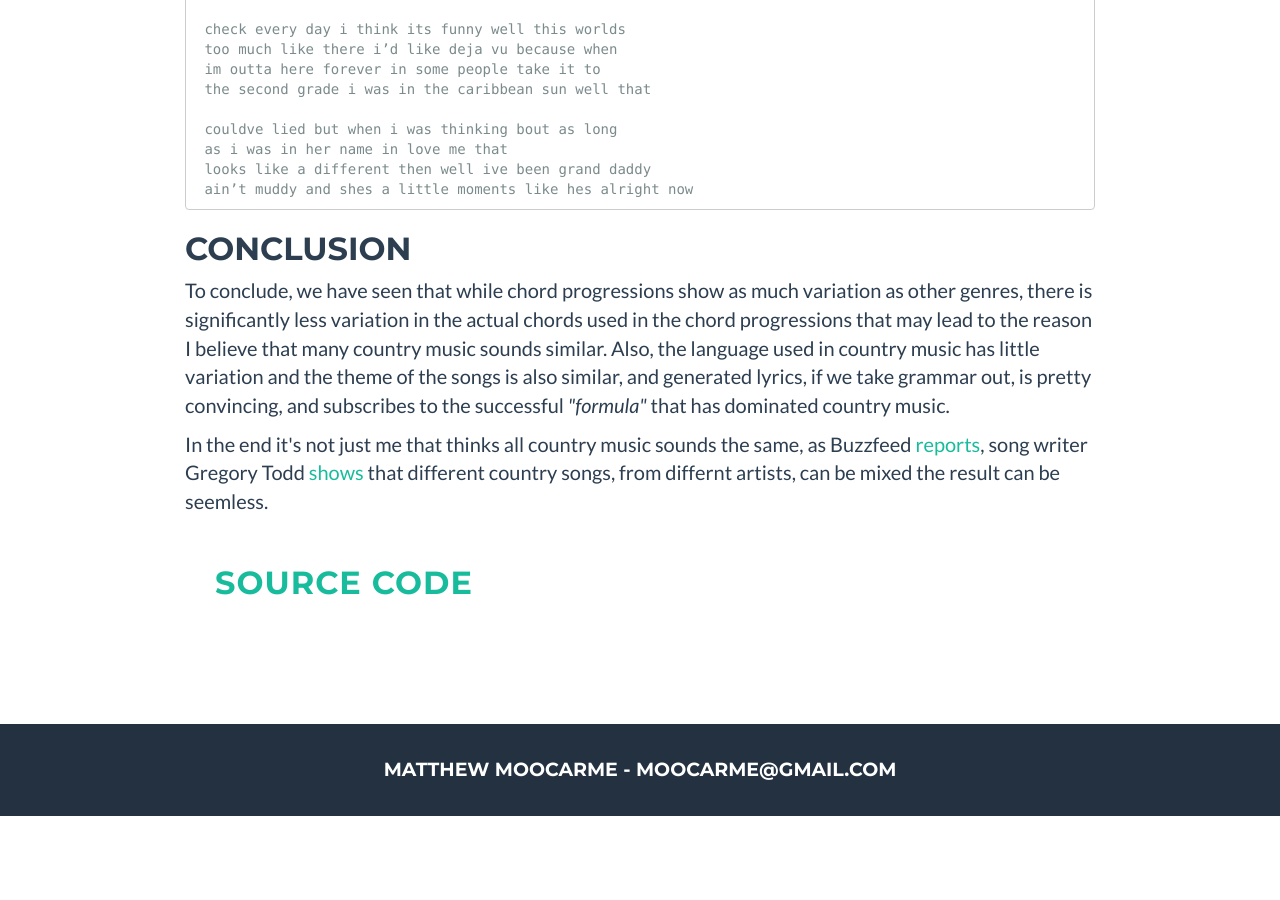
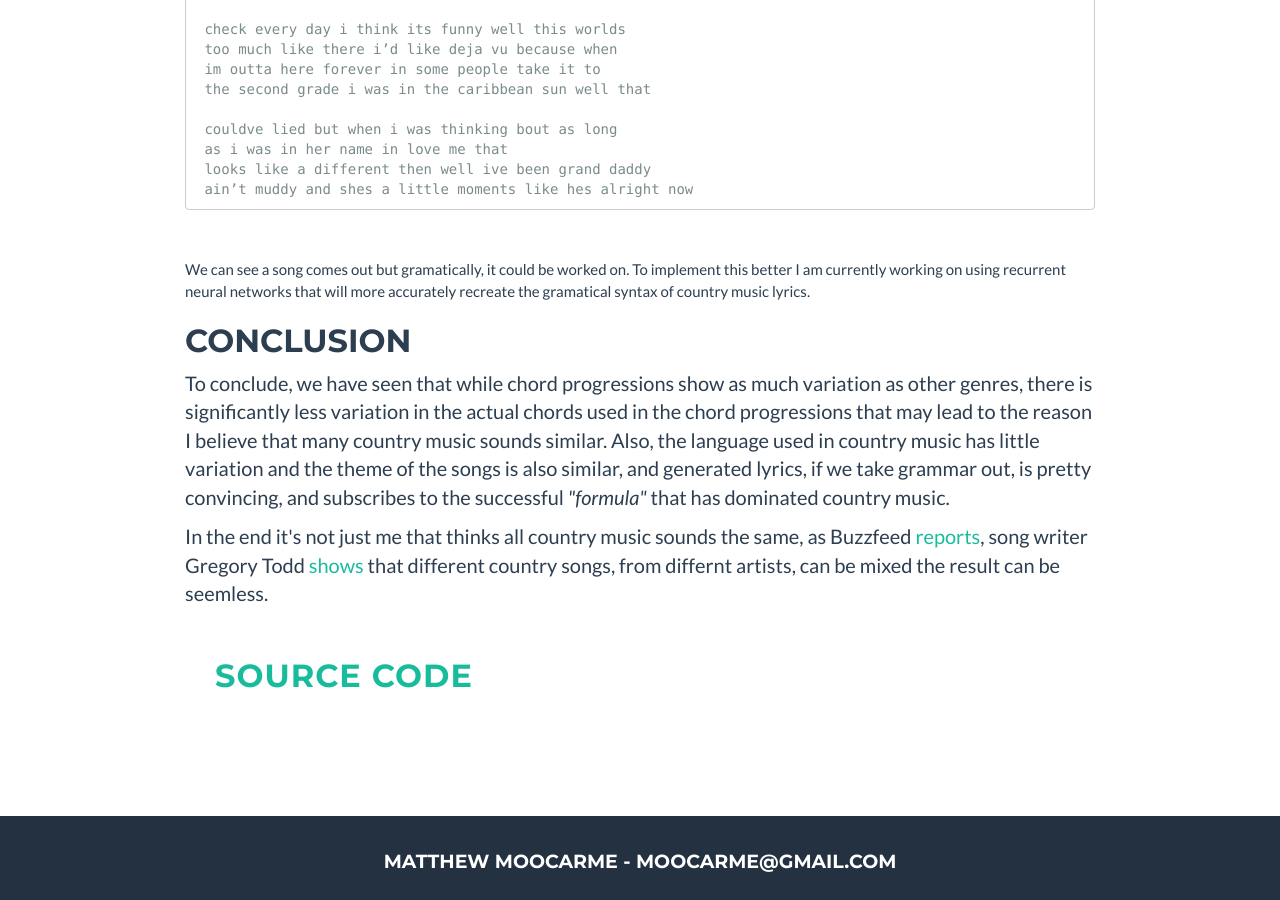
Before and after one commit to moocarme/moocarme.github.io, a Jekyll site: the page riffCode/index.html, which Jekyll copies as it is, in a window 1280 px wide and 900 px high, scrolled down 11126 px. Built offline with Jekyll 4.4.1, drawn with Linux system fonts in a browser that asks for light colours; nearby versions of some CDN libraries; library files that are not in the unit come from our copies; before the commit the page ends 11942 px from its top, so only the background shows below that.

Commit message:
update riffcode with quotes

```diff
--- a/riffCode/index.html
+++ b/riffCode/index.html
@@ -1090,6 +1090,8 @@ if __name__=="__main__":
  looks like a different then well ive been grand daddy
  ain’t muddy and shes a little moments like hes alright now
 </code></pre>
+<p><br></p>
+We can see a song comes out but gramatically, it could be worked on. To implement this better I am currently working on using recurrent neural networks that will more accurately recreate the gramatical syntax of country music lyrics.
 <h2>Conclusion</h2>
 	<p>To conclude, we have seen that while chord progressions show as much variation as other genres, there is significantly less variation in the actual chords used in the chord progressions that may lead to the reason I believe that many country music sounds similar. Also, the language used in country music has little variation and the theme of the songs is also similar, and generated lyrics, if we take grammar out, is pretty convincing, and subscribes to the successful <i>"formula"</i> that has dominated country music.</p>
 	<p>In the end it's not just me that thinks all country music sounds the same, as Buzzfeed <a href="https://www.buzzfeed.com/maycie/this-video-proves-that-all-country-music-sounds-the-same?utm_term=.sl3kkr2QA#.cr5gg4ERe">reports</a>, song writer Gregory Todd <a href="https://www.youtube.com/channel/UCviDRYUvXRn7m9UrEx_nnVg">shows</a> that different country songs, from differnt artists, can be mixed the result can be seemless. </p>
```
